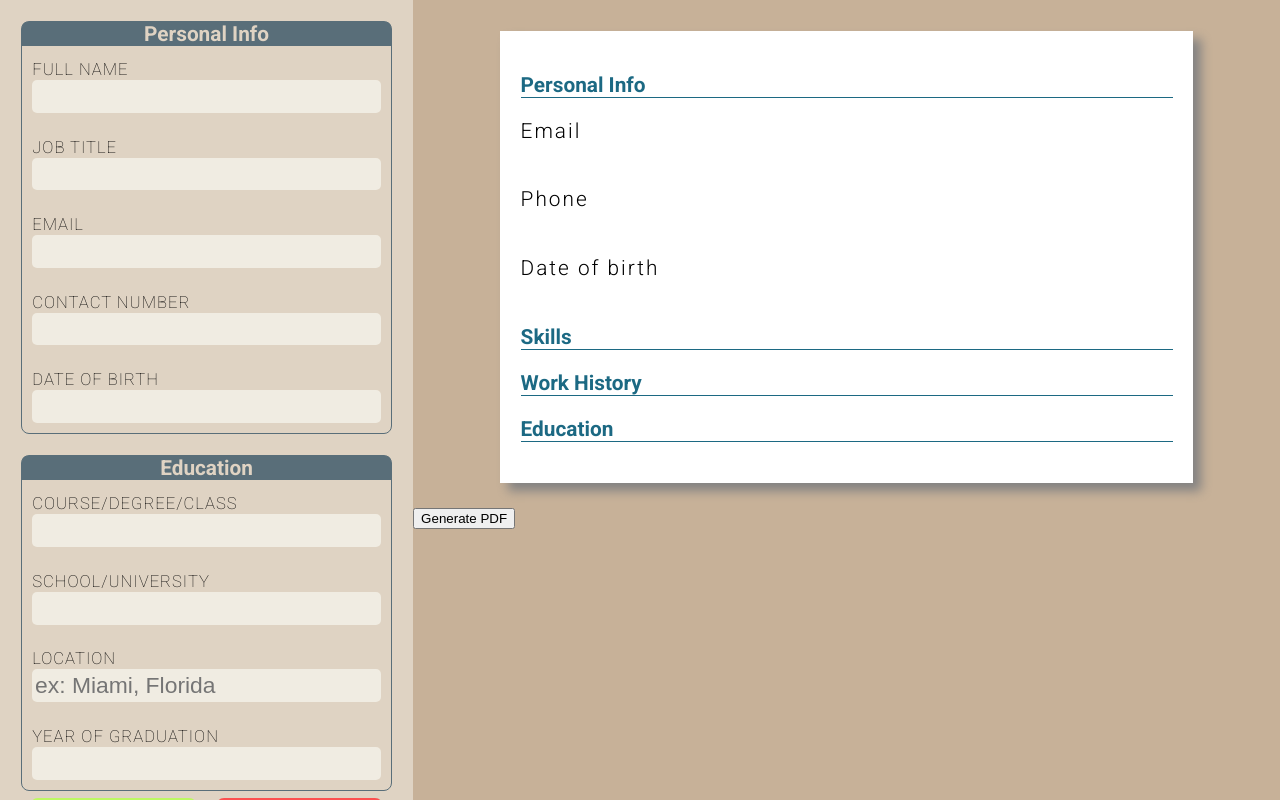
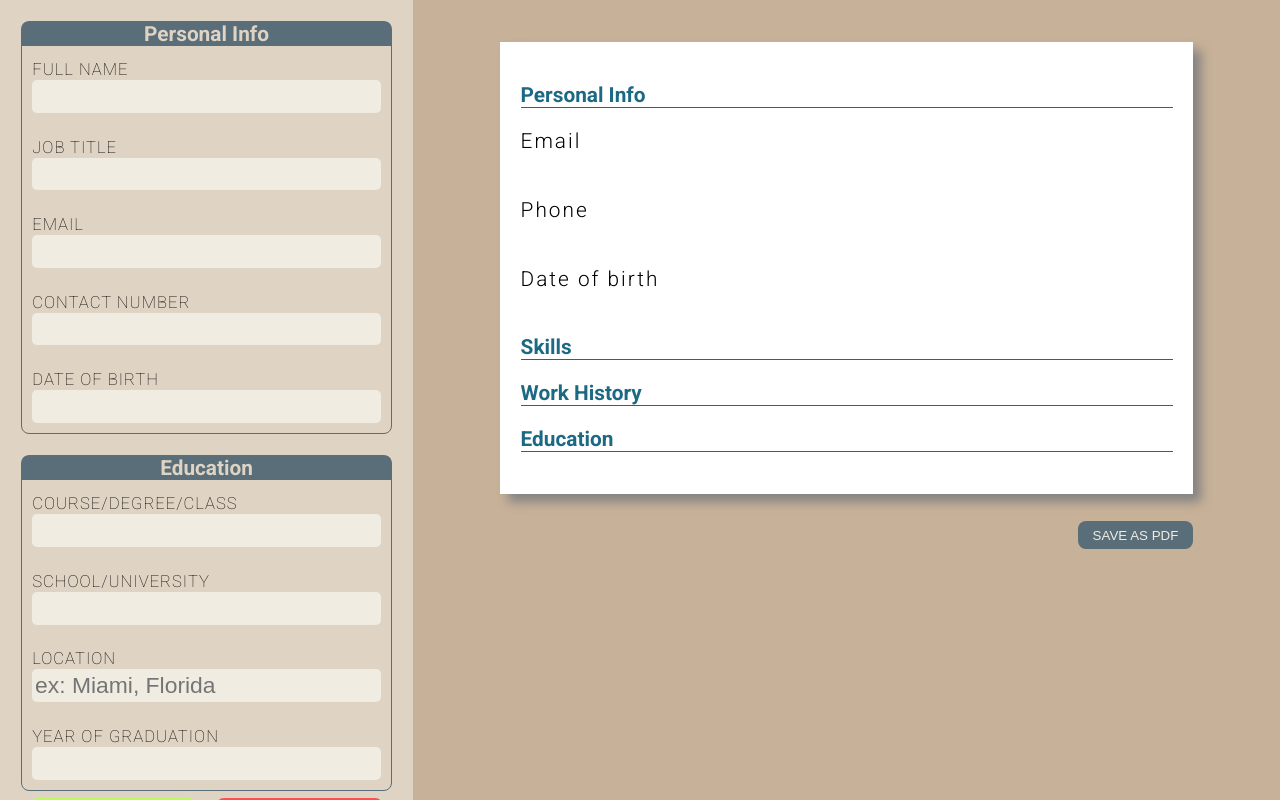
Before and after one commit to maximkwski/cv-app, a React (Vite) app: page / in a window 1280 px wide. Shown: the top 800 px of the page. Built offline with nearby package versions, Linux system fonts and the light colour scheme.

Commit message:
update styles and add pdf save btn

```diff
--- a/src/App.css
+++ b/src/App.css
@@ -21,7 +21,7 @@
     margin: 0 1em 1em;
   }
 
-  #output-cv {
+  .output {
     width: 60%;
   }
 }
@@ -33,7 +33,7 @@
 
   }
 
-  #output-cv {
+  .output {
     width: 70%;
   }
 }
--- a/src/App.jsx
+++ b/src/App.jsx
@@ -2,6 +2,7 @@ import { useState, useEffect } from 'react'
 import './App.css'
 import Form from './components/Form'
 import OutputCV from './components/OutputCV'
+import PdfGenerator from './components/PdfGenerator'
 
 export default function App() {
   const [info, setInfo] = useState(() => {
@@ -31,7 +32,10 @@ export default function App() {
       <Form info={info}
       setInfo={setInfo} setEducationSections={setEducationSections} setExperienceSections={setExperienceSections}
       onInfoChange={handleInfoChange} educationSections={educationSections} experienceSections={experienceSections}/>
-      <OutputCV info={info}/>
+      <div className='output'>
+        <OutputCV info={info}/>
+        <PdfGenerator info={info}/>
+      </div>
     </>
   )
 }
--- a/src/components/OutputCV.jsx
+++ b/src/components/OutputCV.jsx
@@ -6,8 +6,7 @@ export default function OutputCV({info}) {
 
     return (
         <>
-        <div id='output-cv'>
-            <div className="output-content container">
+            <div className="output__content container" id='output-pdf'>
                 <header>
                     <h1>{info.fullName}</h1>
                     <h3>{info.title}</h3>
@@ -75,8 +74,8 @@ export default function OutputCV({info}) {
                     </div>
                 </main>
             </div>
-            <PdfGenerator info={info}/>
-        </div>
+        {/* <PdfGenerator info={info}/> */}
+
         </>
     )
 }
--- a/src/components/PdfGenerator.jsx
+++ b/src/components/PdfGenerator.jsx
@@ -1,17 +1,18 @@
-import React from 'react';
 import html2pdf from 'html2pdf.js';
-import OutputCV from './OutputCV'; // Import your OutputCV component
+import '../styles/OutputCV.css'
 
 const PdfGenerator = ({ info }) => {
   const generatePdf = () => {
-    const element = document.getElementById('output-cv'); // Assuming you have an id on the root element of your OutputCV component
+    const element = document.getElementById('output-pdf'); // Assuming you have an id on the root element of your OutputCV component
     html2pdf().from(element).save();
   };
 
   return (
-    <div>
+    <div className='container pdf'>
       {/* <OutputCV info={info} /> */}
-      <button onClick={generatePdf}>Generate PDF</button>
+      <button type='button'
+        className='btn btn--save'
+      onClick={generatePdf}>Save as PDF</button>
     </div>
   );
 };
--- a/src/styles/OutputCV.css
+++ b/src/styles/OutputCV.css
@@ -1,7 +1,6 @@
-#output-cv {
-    /* font-size: 0.5em; */
+.output {
     background-color: #c7b198;
-    padding-top: 0.5em;
+    padding-top: 1em;
 }
 
 .left-side,
@@ -10,28 +9,28 @@
 
 }
 
-.output-content {
+.output__content {
     margin: 1em auto;
     background-color: white;
     box-shadow: 8px 8px 10px rgb(132, 131, 131);
     padding: 1em;
 }
 
-.output-content header {
+.output__content header {
     margin-bottom: 1em;
 }
 
-.output-content h1,
-.output-content h3,
-.output-content h4 {
+.output__content h1,
+.output__content h3,
+.output__content h4 {
     color: rgb(28, 105, 131);
 }
 
-.output-content h3 {
+.output__content h3 {
     font-weight: 300;
 }
 
-.output-content h4 {
+.output__content h4 {
     border-bottom: 1px solid rgb(28, 105, 131);
 }
 
@@ -96,3 +95,21 @@
     /* Enable horizontal scrolling when content overflows */
     white-space: nowrap;
 }
+
+
+.pdf {
+    text-align: right;
+    padding-bottom: 1em;
+}
+
+.btn--save {
+    width: auto;
+    background-color: #596e79;
+    color: #f0ece2;
+}
+
+.btn:active,
+.btn:hover {
+    opacity: 0.8;
+    transform: scale(0.95);
+}
```
